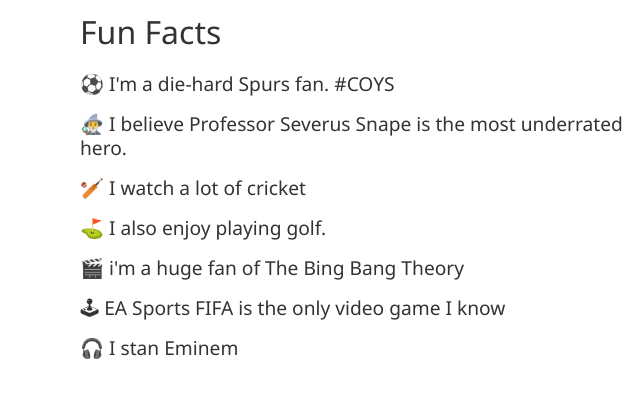
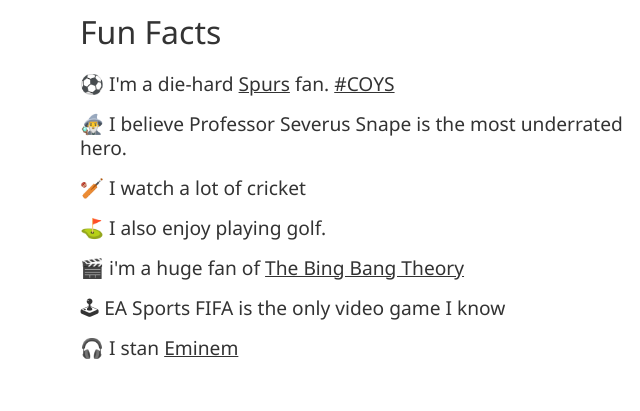
Before and after one commit to iamndlovu/pardon_eng, a website: page about/index.html in a window 1280 px wide. Shown: the part 1133-1544 px from the top of the page, 0-640 px from the left. Drawn offline with Linux system fonts and the light colour scheme.

Commit message:
style links in fun facts section

```diff
--- a/about/css/about.css
+++ b/about/css/about.css
@@ -166,3 +166,8 @@
 .facts-img img {
 	width: 100%;
 }
+
+.fact a {
+	text-decoration: underline;
+	font-weight: 400;
+}
```
